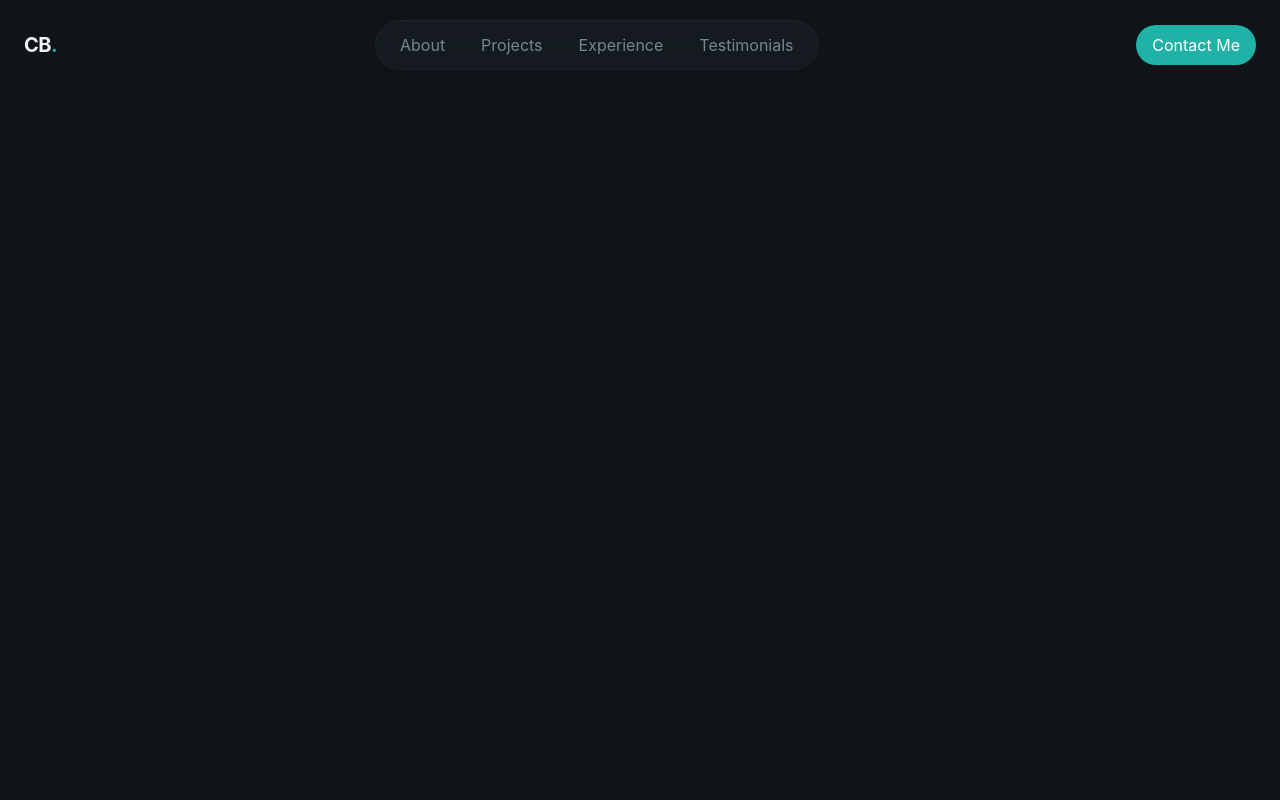
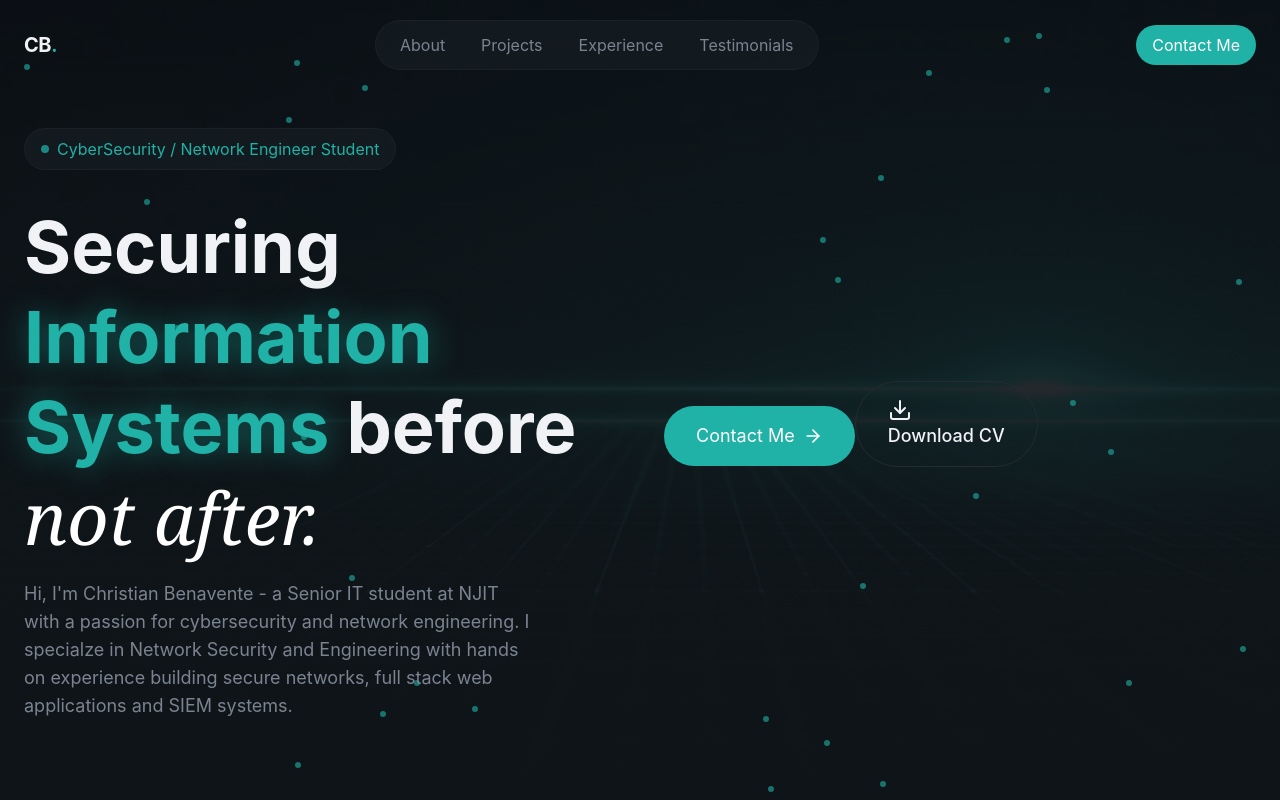
Before and after one commit to ThatoneGuywhoStoleyourPassword/Portfolio, a React (Vite) app: page / in a window 1280 px wide. Built offline with nearby package versions, Linux system fonts and the light colour scheme.

Commit message:
Badge, paragraph, phrase, contact me and Download Cv button added to Hero.jsx. Added new animations and delays to index.css and a new AnimatedBorderButton.jsx for the Download CV button

```diff
--- /dev/null
+++ b/src/components/AnimatedBorderButton.jsx
@@ -0,0 +1,35 @@
+import { Download } from "lucide-react";
+
+export const AnimatedBorderButton = () => {
+    return  <button className=" relative bg-transparent border border-border text-foreground
+    hover:border-primary/50 transition-all duration-1000 focus-outline-none focus-visible:ring-2
+    focus-visible:ring-primary focus-visible:ring-offset-2 disabled:opacity-50 disabled-cursor-not-allowed
+    group px-8 py-4 text-lg font-medium rounded-full overflow-visible animated-border">
+                    {/* Animated SVG Border */}
+                    <svg
+                    className="absolute left-0 top-0 w-full h-full pointer-events-auto"
+                    viewBox="0 0 200 60"
+                    preserveAspectRatio="none"
+                    style={{ overflow: "visible" }}
+                    >
+                        <path
+                        d="M 30,1 A29, 29 0 0 0 1, 30 L 1, 30 A29,
+                         29 0 0 0 30, 59 L 170, 59 A29, 29 0 0 0 199, 30 L 199, 30 A29, 29 0 0 0 170,1 Z"
+                        fill="none"
+                        stroke="var(--color-primary)"
+                        strokeWidth="2"
+                        strokeDasharray="400 500"
+                        strokeDashoffset="400"
+                        strokeLinecap="round"
+                        strokeLinejoin="round"
+                        className="animated-border-path"
+                        />
+                   </svg>
+                    <span>
+                        <Download />
+                        Download CV
+                    </span>
+
+                </button>
+
+}
--- a/src/index.css
+++ b/src/index.css
@@ -52,6 +52,11 @@
     backdrop-filter: blur(24px);
     border: 1px solid color-mix(in srgb, var(--color-border) 60%, transparent);
   }
+
+  .glow-text {
+    text-shadow: 0 0 30px
+      color-mix(in srgb, var(--color-primary) 50%, transparent);
+  }
 }
 
 @layer utilities{
@@ -67,7 +72,64 @@
       filter: blur(0);
     }
   }
+  @keyframes slow-drift{
+      0%, 100% {
+        transform: translate(0, 0);
+      }
+      25% {
+        transform: translate(20px, -30px);
+    }
+      50% {
+        transform: translate(-15px, -20px);
+      }
+      75% {
+        transform: translate(30px, 10px);
+      }
+    }
+
   .animate-fade-in {
     animation: fade-in 0.5s ease-out both;
   }
+
+  .animation-delay-100{
+    animation-delay: 100ms;
+  }
+  .animation-delay-200{
+    animation-delay: 200ms;
+  }
+  .animation-delay-300{
+    animation-delay: 300ms;
+  }
+  .animation-delay-400{
+    animation-delay: 400ms;
+  }
+  .animation-delay-500{
+    animation-delay: 500ms;
+  }
+  .animation-delay-600{
+    animation-delay: 600ms;
+  }
+  .animation-delay-800{
+    animation-delay: 800ms;
+  }
+
+  @keyframes animated-border {
+    0% {
+      stroke-dashoffset: 400;
+    }
+    100% {
+      stroke-dashoffset: -550;
+    }
+  }
+
+  .group:hover .animated-border-path{
+    animation: animated-border 1.5s linear infinite;
+  }
+
+  .animated-border:hover{
+    background-color: color-mix(in srgb, #26c4b8 15%, transparent);
+    backdrop-filter: blur(16px);
+    box-shadow: 0 0 20px color-mix(in srgb, #26c4b8 20%, transparent);
+  }
+
 }
--- a/src/layout/Navbar.jsx
+++ b/src/layout/Navbar.jsx
@@ -14,7 +14,7 @@ const navLinks = [
 export const Navbar = () => {
     const [isMobileMenuOpen, setIsMobileMenuOpen] = useState(false);
     return(
-    <header className="fixed top-0 left-0 right-0 bg-transparent py-5">
+    <header className="fixed top-0 left-0 right-0 bg-transparent py-5 z-50">
         <nav className="container mx-auto px-6 flex items-center justify-between">
            <a href="#" className="text-xl font-bold tracking-tight hover:text-primary">
              CB<span className="text-primary">.</span>
--- a/src/sections/Hero.jsx
+++ b/src/sections/Hero.jsx
@@ -1,3 +1,81 @@
+import { Button } from "@/components/Button";
+import { ArrowRight, Download} from "lucide-react";
+import { AnimatedBorderButton } from "../components/AnimatedBorderButton";
+
 export const Hero = () => {
-    return <section>  </section>;
-};
+    return <section className="relative min-h-screen flex items-center overflow-hidden">
+    {/* BG */}
+    <div className="absolute inset-0">
+        <img
+        src="/hero-bg.jpg"
+        alt= "Hero Image"
+        className=" w-full h-full object-cover opacity-40"
+        />
+        <div className="absolute inset-0 bg-gradient-to-b from-background/20 via-background/80 to-background"/>
+    </div>
+
+    {/* Green Dots */}
+    <div className="absolute inset-0 overflow-hidden pointer-events-none">
+        {[...Array(30)].map((_, i) => (
+        <div className="absolute w-1.5 h-1.5 rounded-full opacity-60"
+        style={{
+            backgroundColor: "#20B2A6",
+            // eslint-disable-next-line react-hooks/purity
+            left: `${Math.random() * 100}%`,
+            // eslint-disable-next-line react-hooks/purity
+            top: `${Math.random() * 100}%`,
+            // eslint-disable-next-line react-hooks/purity
+            animation: `slow-driftc${15 + Math.random() * 20}s
+            ease-in-out infinite`,
+            // eslint-disable-next-line react-hooks/purity
+            animationDelay: `${Math.random() *5}s`,
+        }}
+        />
+    ))}
+    </div>
+
+    {/* Content */}
+    <div className="container mx-auto px-6 pt-32 pb-20 relative z-10">
+        <div className="grid lg:grid-cols-2 gap-12 items-center">
+            {/* Left Column -Text Content */}
+            <div className="space-y-8">
+                <div className="animate-fade-in">
+                <span className="inline-flex items-center gap-2 px-4 py-2 rounded-full glass test-sm text-primary">
+                    <span className="w-2 h-2 bg-primary rounded-full animate-pulse" />
+                        CyberSecurity / Network Engineer Student
+                </span>
+                </div>
+                {/* Headline */}
+                <div className="space-y-4">
+                    <h1 className="text5xl md:text-6xl lg:text-7xl font-bold leading-tight animate-fade-in animation-delay-100">
+                        Securing <span className="text-primary glow-text">Information Systems </span>
+                        before  <br/>
+                        <span className="font-serif italic font-normal text-white">
+                            not after.
+                         </span>
+                    </h1>
+                    <p className=" text-lg text-muted-foreground max-w-lg animate-fade-in animation-delay-200">
+                        Hi, I'm Christian Benavente - a Senior IT student at NJIT
+                        with a passion for cybersecurity and network engineering.
+                        I specialze in Network Security and Engineering with
+                        hands on experience building secure networks, full stack web applications and SIEM systems.
+                    </p>
+                </div>
+            </div>
+
+            {/* CTA Buttons */}
+            <div>
+                <Button size="lg">
+                    Contact Me <ArrowRight className="w-5 h-5" />
+                </Button>
+
+                <AnimatedBorderButton />
+
+            </div>
+            {/* Right Column - Image */}
+
+        </div>
+    </div>
+
+     </section>
+}
```
Also changed, not shown: public/hero-bg.jpg (added), public/placeholder_profile_pic.jpg (added).
